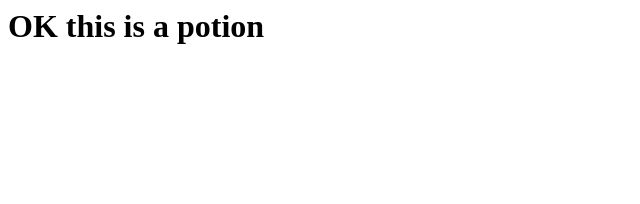
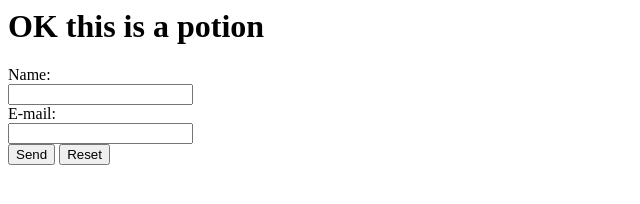
Before and after one commit to hermionelacabana/potionify, a plain HTML site: page index.html in a window 1280 px wide. Shown: the whole page, without its empty margins (0-640 px from the left). Drawn offline with Linux system fonts and the light colour scheme.

Commit message:
Add form

```diff
--- a/index.html
+++ b/index.html
@@ -3,6 +3,16 @@
 	<title>Potionify how to ?</title>
   </head>
   <body>
+
     	<h1> OK this is a potion </h1>
+<form action="mailto:hermione@potionfy.com" method="post" enctype="text/plain">
+Name:<br>
+    <input type="text" name="name"><br>
+    E-mail:<br>
+    <input type="text" name="mail"><br>
+    <input type="submit" value="Send">
+    <input type="reset" value="Reset">
+</form>
+
   </body>
 </html>
```
